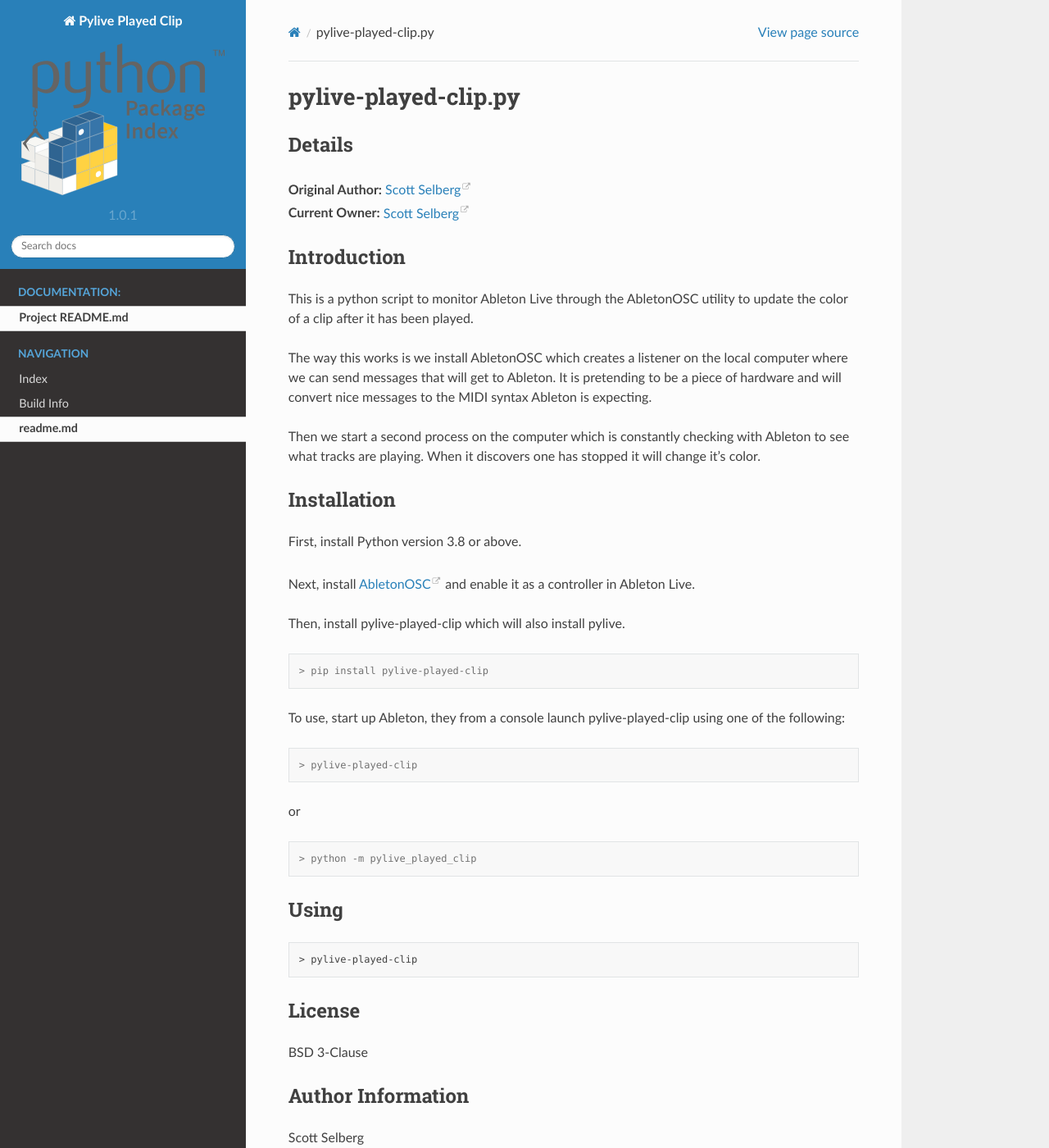
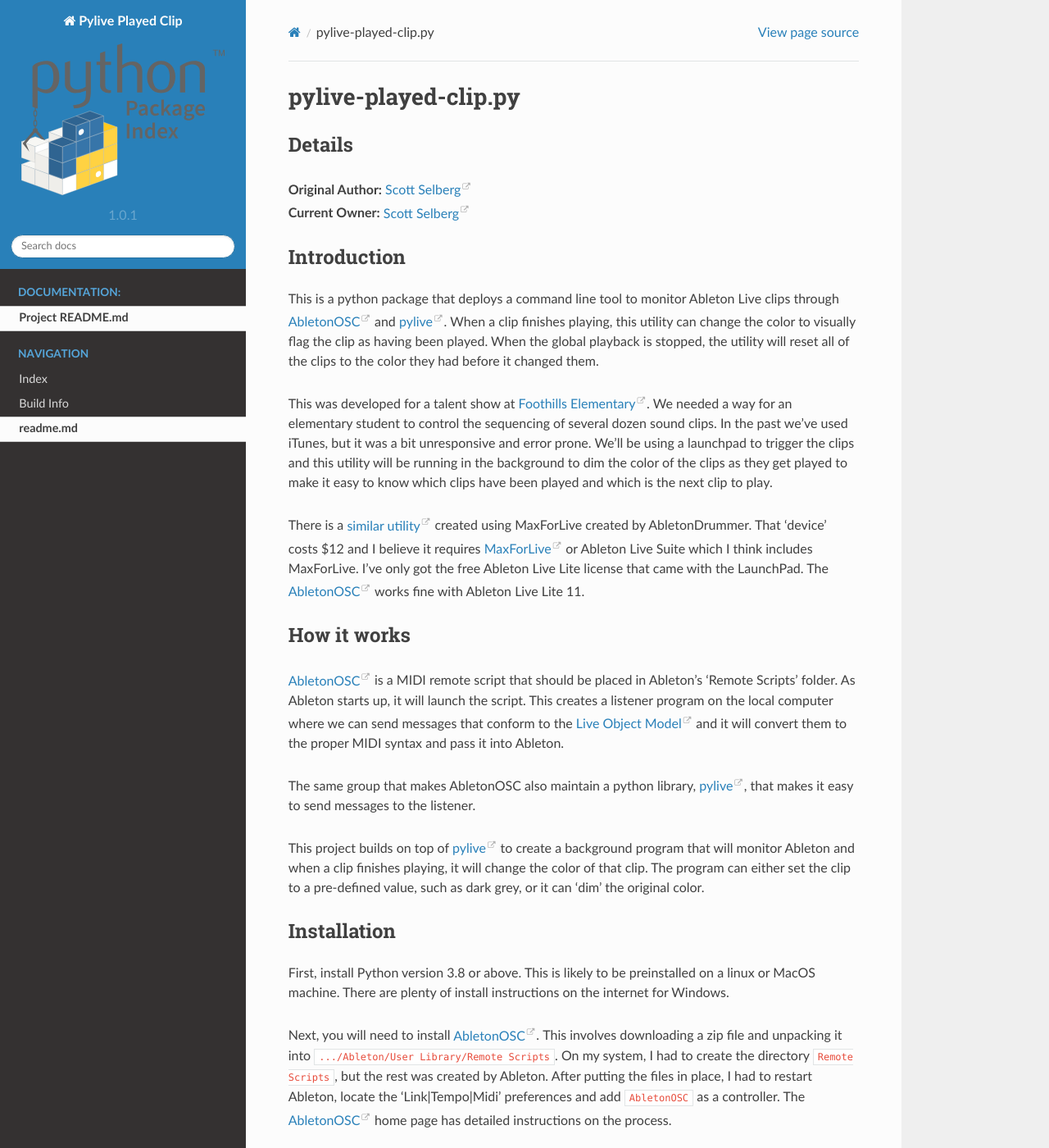
Before and after one commit to saselberg/pylive-played-clip, a Sphinx documentation site: the page built from docs/readme.md, in a window 1280 px wide and 1400 px high. Shown: the whole window at 82% size. Built offline with Sphinx 7.4.7 and the Read the Docs theme 2.0.0, drawn with Linux system fonts in a browser that asks for light colours; the version number is read from the project's files by our own code; some of the changed text lies outside the part shown.

Commit message:
try this change.

````diff
--- a/README.md
+++ b/README.md
@@ -7,48 +7,116 @@
 
 ## Introduction
 
-This is a python script to monitor Ableton Live through the AbletonOSC
-utility to update the color of a clip after it has been played.
+This is a python package that deploys a command line tool to monitor
+Ableton Live clips through [AbletonOSC](https://github.com/ideoforms/AbletonOSC) and
+[pylive](https://github.com/ideoforms/pylive). When a clip finishes playing,
+this utility can change the color to visually flag the clip as having been
+played. When the global playback is stopped, the utility will reset all of the
+clips to the color they had before it changed them.
 
-The way this works is we install AbletonOSC which creates a listener on
-the local computer where we can send messages that will get to Ableton.
-It is pretending to be a piece of hardware and will convert nice messages
-to the MIDI syntax Ableton is expecting.
+This was developed for a talent show at [Foothills Elementary](https://foothills.asd20.org/).
+We needed a way for an elementary student to control the sequencing of several
+dozen sound clips. In the past we've used iTunes, but it was a bit unresponsive
+and error prone. We'll be using a launchpad to trigger the clips and this
+utility will be running in the background to dim the color of the clips as they
+get played to make it easy to know which clips have been played and which
+is the next clip to play.
 
-Then we start a second process on the computer which is constantly checking
-with Ableton to see what tracks are playing.  When it discovers one has stopped
-it will change it's color.
+There is a [similar utility](https://blog.abletondrummer.com/automatically-change-played-clips/)
+created using MaxForLive created by AbletonDrummer. That 'device' costs $12
+and I believe it requires [MaxForLive](https://www.ableton.com/en/live/max-for-live/)
+or Ableton Live Suite which I think includes MaxForLive. I've only got the
+free Ableton Live Lite license that came with the LaunchPad. The
+[AbletonOSC](https://github.com/ideoforms/AbletonOSC) works fine with
+Ableton Live Lite 11.
+
+## How it works
+
+[AbletonOSC](https://github.com/ideoforms/AbletonOSC]) is a MIDI remote script
+that should be placed in Ableton's 'Remote Scripts' folder. As Ableton starts
+up, it will launch the script. This creates a listener program on
+the local computer where we can send messages that conform to the [Live Object
+Model](https://docs.cycling74.com/max8/vignettes/live_object_model) and it
+will convert them to the proper MIDI syntax and pass it into Ableton.
+
+The same group that makes AbletonOSC also maintain a python library,
+[pylive](https://github.com/ideoforms/pylive), that makes it easy to send
+messages to the listener.
+
+This project builds on top of [pylive](https://github.com/ideoforms/pylive)
+to create a background program that will monitor Ableton and when a clip
+finishes playing, it will change the color of that clip. The program can
+either set the clip to a pre-defined value, such as dark grey, or it can
+'dim' the original color.
 
 ## Installation
 
-First, install Python version 3.8 or above.
+First, install Python version 3.8 or above. This is likely to be preinstalled
+on a linux or MacOS machine. There are plenty of install instructions on the
+internet for Windows.
 
-Next, install [AbletonOSC](https://github.com/ideoforms/AbletonOSC) and
-enable it as a controller in Ableton Live.
+Next, you will need to install [AbletonOSC](https://github.com/ideoforms/AbletonOSC).
+This involves downloading a zip file and unpacking it into
+``.../Ableton/User Library/Remote Scripts``.  On my system, I had to create the
+directory ``Remote Scripts``, but the rest was created by Ableton. After
+putting the files in place, I had to restart Ableton, locate the 'Link|Tempo|Midi'
+preferences and add ``AbletonOSC`` as a controller. The
+[AbletonOSC](https://github.com/ideoforms/AbletonOSC) home page has detailed
+instructions on the process.
 
-Then, install pylive-played-clip which will also install pylive.
+Lastly, you will need to install ``pylive-played-clip``.  The python package
+creates a command line script that you can use to launch the utility.  On
+Windows, it will only have permissions to setup the utility if you install the
+package as an administrator.  On linux and macOS, the user install will also
+setup the utility.
 
 ```console
 > pip install pylive-played-clip
 ```
 
-To use, start up Ableton, they from a console launch pylive-played-clip using
-one of the following:
+## Using
+
+To use, Ableton should already be up and running. Then from a console launch
+pylive-played-clip as shown below.
 
 ```console
 > pylive-played-clip
 ```
 
-or
+If you installed on Windows as a regular user, the command line script will
+not be setup because of permissions issues, but you can still launch it by
+calling python first as shown below.
 
 ```console
 > python -m pylive_played_clip
 ```
 
-## Using
+### Command Line Options
 
-```none
-> pylive-played-clip
+The command line utility has the following options:
+
+* **--dim-color FFFFFF**: This is the fixed color that played clips should receive.
+  We're using the standard web notation for colors without the leading '#' symbol.
+* **--dim-ratio 2**: If a dim-color is not specified, we'll take the original color
+  and in the HSB space divide the brightness by this number. A value of 2 should
+  reduce the brightness of the clip by half, but have the same hue and saturation.
+* **--polling-delay**: The utility will scan all of the tracks for playing clips,
+  wait this amount of time, and then re-scan. Should it detect that a clip was
+  playing in the previous scan but not playing in the current scan, the color
+  will be changed.
+
+### Examples
+
+All played clips will be set to dark gray:
+
+```console
+> pylive-played-clip --dim-color 555555
+```
+
+All played clips will be dimmed by 25%:
+
+```console
+> pylive-played-clip --dim-ratio 4
 ```
 
 ## License
````
Also changed, not shown: docs/index.rst (+121 -1 lines).
